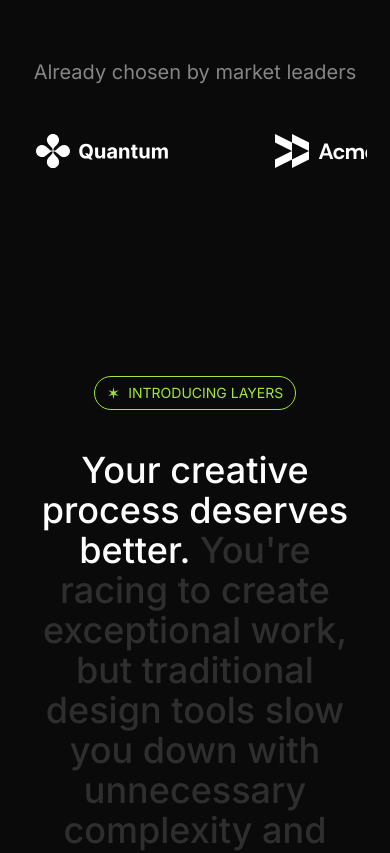
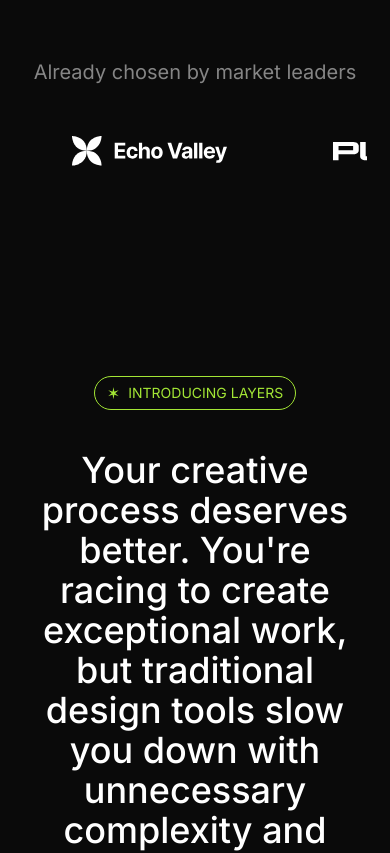
Before and after one commit to bhaumik-dev/layers-project, a Next.js app: page / in a window 390 px wide. Shown: the part 800-1653 px from the top of the page. Built offline with nearby package versions, Linux system fonts and the light colour scheme.

Commit message:
Completed features section with all animations.

```diff
--- a/src/components/Pointer.tsx
+++ b/src/components/Pointer.tsx
@@ -14,7 +14,7 @@ export default function Pointer(props: {
                 x="0px"
                 y="0px"
                 viewBox="0 0 28 28"
-                enable-background="new 0 0 28 28"
+                enableBackground="new 0 0 28 28"
                 stroke="white"
                 fill="white"
                 width="24px"
--- a/src/sections/Introduction.tsx
+++ b/src/sections/Introduction.tsx
@@ -1,10 +1,32 @@
+"use client";
 import Tag from "@/components/Tag";
+import { useMotionValueEvent, useScroll, useTransform } from "framer-motion";
+import { useEffect, useRef, useState } from "react";
+import { twMerge } from "tailwind-merge";
+
 const text = `You're racing to create exceptional work, but traditional design tools slow you down with unnecessary complexity and steep learning curves.`;
+const words = text.split("");
 
 export default function Introduction() {
+    const scrollTarget = useRef<HTMLDivElement>(null);
+    const { scrollYProgress } = useScroll({
+        target: scrollTarget,
+        offset: ["start end", "end end"],
+    });
+
+    const [currentWord, setCurrentWord] = useState(0);
+    const wordIndex = useTransform(scrollYProgress, [0, 1], [0, words.length]);
+
+    useEffect(() => {
+        wordIndex.on("change", (latest) => {
+            setCurrentWord(latest);
+        });
+    });
+
     return (
-        <section className="py-28 lg:py-40">
+        <section className="py-28 lg:py-32">
             <div className="container">
+                <div className="sticky top-20 md:top-28 lg:top-48">
                     <div className="flex justify-center">
                         <Tag>Introducing Layers</Tag>
                     </div>
@@ -12,12 +34,24 @@ export default function Introduction() {
                         <span className="text-white">
                             Your creative process deserves better.
                         </span>{" "}
-                    <span className="text-white/15">{text}</span>
+                        <span>
+                            {words.map((word, wordIndex) => (
+                                <span
+                                    key={wordIndex}
+                                    className={twMerge(
+                                        "transition duration-500 text-white/15",
+                                        wordIndex < currentWord && "text-white"
+                                    )}
+                                >{`${word}`}</span>
+                            ))}
+                        </span>
                         <span className="text-lime-400 block">
                             That's why we built Layers.
                         </span>
                     </div>
                 </div>
+                <div className="h-[150vh]" ref={scrollTarget}></div>
+            </div>
         </section>
     );
 }
--- a/src/sections/LogoTicker.tsx
+++ b/src/sections/LogoTicker.tsx
@@ -1,3 +1,4 @@
+"use client";
 import quantumLogo from "@/assets/images/quantum.svg";
 import acmeLogo from "@/assets/images/acme-corp.svg";
 import echoValleyLogo from "@/assets/images/echo-valley.svg";
@@ -7,6 +8,8 @@ import apexLogo from "@/assets/images/apex.svg";
 import celestialLogo from "@/assets/images/celestial.svg";
 import twiceLogo from "@/assets/images/twice.svg";
 import Image from "next/image";
+import { Fragment } from "react";
+import { motion } from "framer-motion";
 
 const logos = [
     { name: "Quantum", image: quantumLogo, width: "auto", height: "auto" },
@@ -31,8 +34,20 @@ export default function LogoTicker() {
                 <h3 className="text-center text-xl text-white/50">
                     Already chosen by market leaders
                 </h3>
-                <div className="overflow-hidden mt-12 [mask-image:linear-gradient(to_right, transparent, black_10%,black_90%,transparent)]">
-                    <div className="flex gap-24 pr-24">
+                <div className="flex overflow-hidden mt-12 [mask-image:linear-gradient(to_right, transparent, black_10%,black_90%, transparent)]">
+                    <motion.div
+                        animate={{
+                            x: "-50%",
+                        }}
+                        transition={{
+                            duration: 30,
+                            ease: "linear",
+                            repeat: Infinity,
+                        }}
+                        className="flex flex-none gap-24 pr-24"
+                    >
+                        {Array.from({ length: 2 }).map((_, i) => (
+                            <Fragment key={i}>
                                 {logos.map((logo) => (
                                     <Image
                                         src={logo.image}
@@ -40,7 +55,9 @@ export default function LogoTicker() {
                                         alt={logo.name}
                                     />
                                 ))}
-                    </div>
+                            </Fragment>
+                        ))}
+                    </motion.div>
                 </div>
             </div>
         </section>
--- a/src/sections/Navbar.tsx
+++ b/src/sections/Navbar.tsx
@@ -16,7 +16,7 @@ const navLinks = [
 export default function Navbar() {
     const [isOpen, setIsOpen] = useState(false);
     return (
-        <section className="py-4 lg:py-8 fixed w-full top-0 z-50">
+        <section className="py-4 lg:py-8 fixed w-full left-0 top-0 z-50">
             <div className="container max-w-5xl">
                 <div className="border border-white/15 rounded-[27px] md:rounded-full bg-neutral-950/70 backdrop-blur">
                     <div className="grid grid-cols-2 lg:grid-cols-3 p-2 px-4 md:pr-2 items-center">
```
Also changed, not shown: src/sections/Features.tsx (+33 -13 lines), 1 other file (tests, documents, lock files or other folders). Lines whose indentation alone changed are shown as unchanged.
